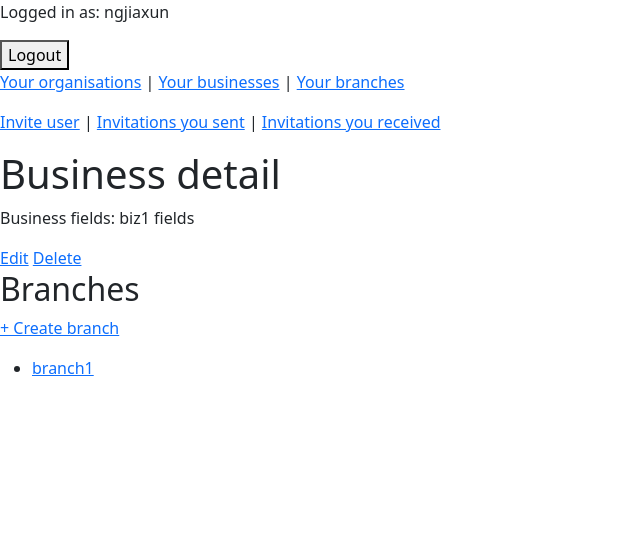
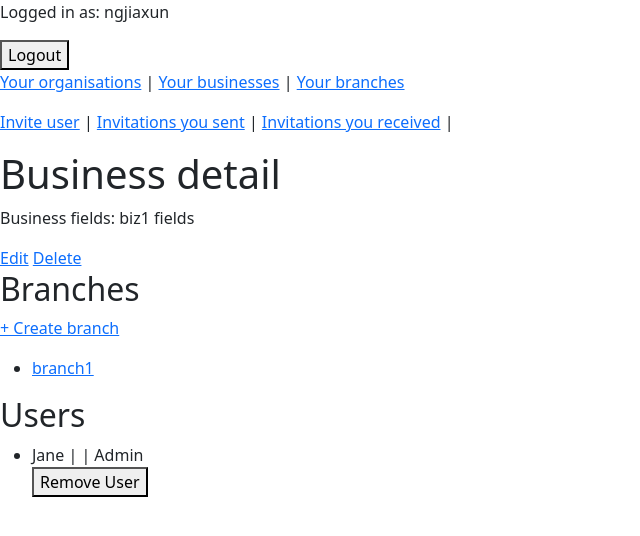
Before and after one commit to ngjiaxun/platter, a Django app: page /multiuser/business/7/ in a window 1280 px wide. Shown: the top 536 px of the page, without its empty margins (0-640 px from the left). Run offline with Django 4.2, Linux system fonts and the light colour scheme; a user stored in the database is signed in; data comes from the database, SQL or seed files in the repository; both versions use the stored data as it was after the commit.

Commit message:
Allow admins to remove users from entities that they manage

```diff
--- a/multiuser/models.py
+++ b/multiuser/models.py
@@ -48,6 +48,14 @@
         return cls.get_rank() == len(settings.ENTITY_HIERARCHY) - 1
 
     @classmethod
+    def get_top_model(cls):
+        return apps.get_model('multiuser', settings.ENTITY_HIERARCHY[0])
+
+    @classmethod
+    def get_bottom_model(cls):
+        return apps.get_model('multiuser', settings.ENTITY_HIERARCHY[-1])
+
+    @classmethod
     def get_all_models(cls):
         return [apps.get_model('multiuser', model) for model in settings.ENTITY_HIERARCHY]
 
@@ -88,6 +96,14 @@
 
         conditions = reduce(lambda x, y: x | y, q_objects)
         return queryset.filter(conditions)
+
+    @classmethod
+    def get_role(cls, group_name):
+        group_name = group_name.split('_')[-1]
+        for role, role_data in settings.ENTITY_ROLES.items():
+            if role_data['group_name'] == group_name:
+                return role
+        return None
 
     # If you have a foreign key that references the Entity base class, use this method to downcast it when you need to access subclass fields
     def select_subclass(self):
--- a/multiuser/templates/business_detail.html
+++ b/multiuser/templates/business_detail.html
@@ -21,4 +21,19 @@
             <li><a href="{% url 'branch_detail' branch.id %}">{{ branch.name }}</a></li>
         {% endfor %}
     </ul>
+
+    <h2>Users</h2>
+    <ul>
+        {% for user in users %}
+            {% for object_group in user.object_groups %}
+            <li>
+                {{ user }} | {{ user.email }} | {{ object_group.role }}
+                <form method="post" action="{% url 'business_removeuser' business.id user.id object_group.id %}">
+                    {% csrf_token %}
+                    <button type="submit">Remove User</button>
+                </form>
+            </li>
+            {% endfor %}
+        {% endfor %}
+    </ul>
 {% endblock %}
--- /dev/null
+++ b/multiuser/templates/test.html
@@ -0,0 +1,6 @@
+{% extends 'base.html' %}
+
+{% block content %}
+    <h1>Test</h1>
+    {{ users }}
+{% endblock %}
--- a/multiuser/urls.py
+++ b/multiuser/urls.py
@@ -2,6 +2,7 @@
 from . import views
 
 urlpatterns = [
+    # path('test/', views.TestView.as_view(), name='test'),
     path('invitation/create/', views.InvitationCreateView.as_view(), name='invitation_create'),
     path('invitation/sent/', views.InvitationSentListView.as_view(), name='invitationsent_list'),
     path('invitation/received/', views.InvitationReceivedListView.as_view(), name='invitationreceived_list'),
@@ -11,16 +12,19 @@
     path('organisation/', views.OrganisationListView.as_view(), name='organisation_list'),
     path('organisation/create/', views.OrganisationCreateView.as_view(), name='organisation_create'),
     path('organisation/<int:pk>/', views.OrganisationDetailView.as_view(), name='organisation_detail'),
+    path('organisation/<int:pk>/removeuser/<int:user_pk>/<int:group_pk>/', views.OrganisationDetailView.as_view(), name='organisation_removeuser'),
     path('organisation/<int:pk>/update/', views.OrganisationUpdateView.as_view(), name='organisation_update'),
     path('organisation/<int:pk>/delete/', views.OrganisationDeleteView.as_view(), name='organisation_delete'),
     path('business/', views.BusinessListView.as_view(), name='business_list'),
     path('business/create/', views.BusinessCreateView.as_view(), name='business_create'),
     path('business/<int:pk>/', views.BusinessDetailView.as_view(), name='business_detail'),
+    path('business/<int:pk>/removeuser/<int:user_pk>/<int:group_pk>/', views.BusinessDetailView.as_view(), name='business_removeuser'),
     path('business/<int:pk>/update/', views.BusinessUpdateView.as_view(), name='business_update'),
     path('business/<int:pk>/delete/', views.BusinessDeleteView.as_view(), name='business_delete'),
     path('branch/', views.BranchListView.as_view(), name='branch_list'),
     path('branch/create/', views.BranchCreateView.as_view(), name='branch_create'),
     path('branch/<int:pk>/', views.BranchDetailView.as_view(), name='branch_detail'),
+    path('branch/<int:pk>/removeuser/<int:user_pk>/<int:group_pk>/', views.BranchDetailView.as_view(), name='branch_removeuser'),
     path('branch/<int:pk>/update/', views.BranchUpdateView.as_view(), name='branch_update'),
     path('branch/<int:pk>/delete/', views.BranchDeleteView.as_view(), name='branch_delete'),
 ]
--- a/multiuser/views.py
+++ b/multiuser/views.py
@@ -1,11 +1,12 @@
 from django.shortcuts import render, redirect, get_object_or_404
 from django.contrib.auth.mixins import LoginRequiredMixin
-from django.contrib.auth.models import Group
+from django.contrib.auth.models import User, Group
 from django.views.generic import ListView, CreateView, DetailView, UpdateView, DeleteView, View
 from django.urls import reverse_lazy, reverse
+from django.db.models import Prefetch, F
 from django.conf import settings
-from .models import *
-from guardian.shortcuts import get_groups_with_perms
+from .models import Invitation, Entity, Organisation, Business, Branch
+from guardian.shortcuts import get_objects_for_user, get_groups_with_perms, get_users_with_perms
 
 
 class InvitationSentListView(LoginRequiredMixin, ListView):
@@ -79,16 +80,16 @@
 
 
 class EntityMixin(LoginRequiredMixin):
-    def get_form(self, form_class=None): # Overrides get_form() in CreateView and UpdateView
+    def get_form(self, form_class=None):
         form = super().get_form(form_class)
-        if isinstance(self, DeleteView): # Don't override the form for the DeleteView
-            return form
-        if self.model.is_top(): # Top level entities don't have a parent field
-            form.fields['parent'].widget = form.fields['parent'].hidden_widget()
-        else: # Only allow the user to select parents for which they have change permission
-            user = self.request.user
-            parent_model_str = self.model.get_parent_model().__name__.lower()
-            form.fields['parent'].queryset = get_objects_for_user(user, f'multiuser.change_{parent_model_str}')
+        # Only override CreateView and UpdateView
+        if isinstance(self, CreateView) or isinstance(self, UpdateView):
+            if self.model.is_top(): # Top level entities don't have a parent field
+                form.fields['parent'].widget = form.fields['parent'].hidden_widget()
+            else: # Only allow the user to select parents for which they have change permission
+                user = self.request.user
+                parent_model_str = self.model.get_parent_model().__name__.lower()
+                form.fields['parent'].queryset = get_objects_for_user(user, f'multiuser.change_{parent_model_str}')
         return form
 
 
@@ -118,7 +119,29 @@
         # Add children to the context if the model is not a bottom level entity
         if not self.model.is_bottom():
             context['children'] = Entity.objects.filter(parent=self.object)
+
+        # Current user can manage users if they have change permission
+        if self.object in self.model.get_objects_for_user(self.request.user, settings.ENTITY_PERM_CHANGE):
+            # Get the groups pertaining to the entity instance
+            groups = get_groups_with_perms(self.object)
+            groups = groups.annotate(role=F('name'))
+            groups = Prefetch('groups', queryset=groups, to_attr='object_groups')
+            # Get the users who have any permission for the entity instance
+            users = get_users_with_perms(self.object)
+            users = users.prefetch_related(groups).exclude(id=self.request.user.id) # Exclude the current user
+            for user in users:
+                for group in user.object_groups:
+                    group.role = Entity.get_role(group.name)
+            context['users'] = users
+
         return context
+
+    def post(self, request, *args, **kwargs):
+        if '/removeuser/' in self.request.path:
+            user = get_object_or_404(User, pk=self.kwargs['user_pk'])
+            group = get_object_or_404(Group, pk=self.kwargs['group_pk'])
+            user.groups.remove(group)
+        return redirect(self.request.path)
 
 
 class EntityUpdateView(EntityMixin, UpdateView):
--- a/plattersystems/settings.py
+++ b/plattersystems/settings.py
@@ -37,11 +37,13 @@
     'django.contrib.sessions',
     'django.contrib.messages',
     'django.contrib.staticfiles',
+    'debug_toolbar',
     'guardian',
     'multiuser',
 ]
 
 MIDDLEWARE = [
+    'debug_toolbar.middleware.DebugToolbarMiddleware',
     'django.middleware.security.SecurityMiddleware',
     'django.contrib.sessions.middleware.SessionMiddleware',
     'django.middleware.common.CommonMiddleware',
@@ -131,6 +133,10 @@
     "guardian.backends.ObjectPermissionBackend",
 )
 
+INTERNAL_IPS = [
+    '127.0.0.1',
+]
+
 LOGIN_REDIRECT_URL = "/multiuser/organisation/"
 LOGOUT_REDIRECT_URL = "/accounts/login/"
 
--- a/plattersystems/templates/base.html
+++ b/plattersystems/templates/base.html
@@ -20,7 +20,7 @@
     <p>
       <a href="{% url 'invitation_create' %}">Invite user</a> |
       <a href="{% url 'invitationsent_list' %}">Invitations you sent</a> |
-      <a href="{% url 'invitationreceived_list' %}">Invitations you received</a>
+      <a href="{% url 'invitationreceived_list' %}">Invitations you received</a> |
     </p>
     {% block content %}
     {% endblock %}
--- a/plattersystems/urls.py
+++ b/plattersystems/urls.py
@@ -24,4 +24,5 @@
     path('sign-up', views.sign_up, name='sign_up'),
     path('multiuser/', include('multiuser.urls')),
     path('', views.home, name='home'),
+    path('__debug__/', include('debug_toolbar.urls')),
 ]
```
Also changed, not shown: multiuser/templates/branch_detail.html (+7 -0 lines), multiuser/templates/organisation_detail.html (+7 -0 lines), db.sqlite3, 2 other files.
